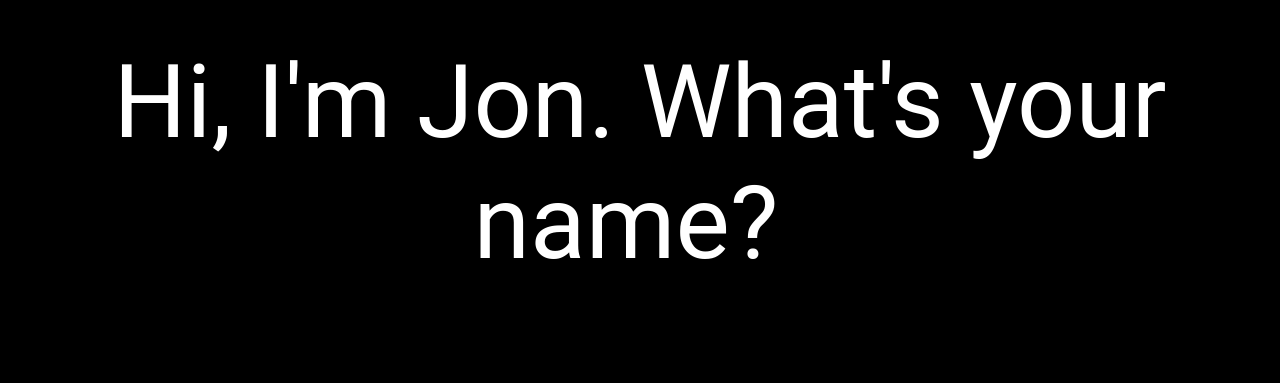
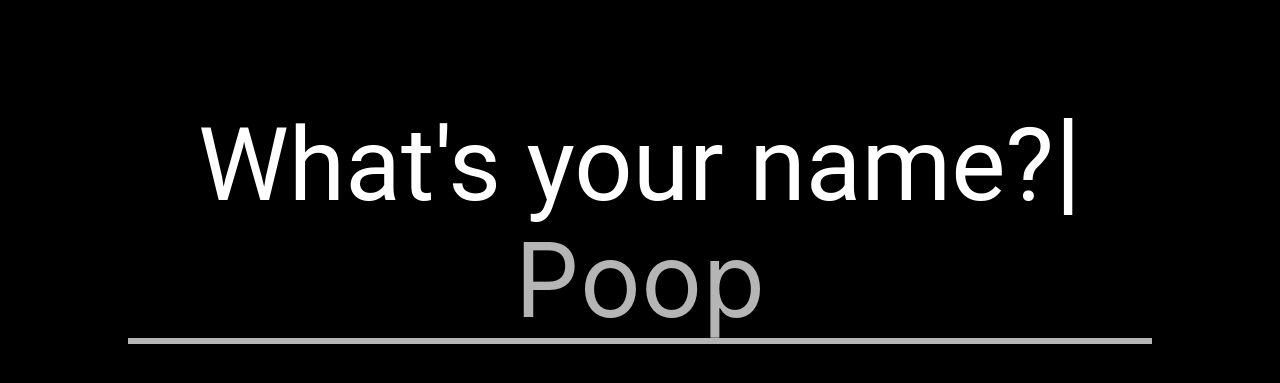
Before and after one commit to jonmpan/react-portfolio, a React (Create React App) app in the folder client/: page /secret in a window 1280 px wide. Shown: the part 207-590 px from the top of the page. Built offline with nearby package versions, Linux system fonts and the light colour scheme.

Commit message:
small fix to secret

```diff
--- a/client/src/pages/Secret/index.js
+++ b/client/src/pages/Secret/index.js
@@ -29,8 +29,10 @@ class Secret extends Component {
       this.el.innerHTML = this.txt;
       var that = this;
       var delta = 200 - Math.random() * 100;
+      // var delta = 125;
       if (this.isDeleting) {
-        delta /= 2;
+        // delta /= 2;
+        delta = 80;
       }
       if (
         !this.isDeleting &&
@@ -40,15 +42,13 @@ class Secret extends Component {
         delta = this.period;
         this.isDeleting = true;
         setTimeout(function() {
-          console.log('pooping');
           that.tick();
         }, delta);
       } else if (this.isDeleting && this.txt === '') {
         this.isDeleting = false;
         this.loopNum++;
-        delta = 500;
+        delta = 600;
         setTimeout(function() {
-          console.log('shooping');
           that.tick();
         }, delta);
       } else if (
@@ -59,7 +59,6 @@ class Secret extends Component {
         callback();
       } else {
         setTimeout(function() {
-          console.log('looping');
           that.tick();
         }, delta);
       }
@@ -70,7 +69,7 @@ class Secret extends Component {
   componentWillMount() {}
 
   componentDidMount() {
-    new this.TxtType(["Hi, I'm Jon. What's your name?"], 1000, () => {
+    new this.TxtType(["Hi, I'm Jon.", "What's your name?"], 1000, () => {
       setTimeout(() => {
         this.setState({ showTextInput: true }, () => {
           console.log('show text input');
@@ -126,13 +125,23 @@ class Secret extends Component {
     } = this.state;
     return (
       <div className="secretContainer">
-        <span className="centerText">
+        <span className="centerText unselectable">
           <span
             className={
-              hideTypewriter ? 'typewriter animated fadeOut' : 'typewriter'
+              hideTypewriter
+                ? 'typewriter animated fadeOut unselectable'
+                : 'typewriter unselectable'
             }
           />
-          <span className={hideTypewriter ? 'cursorGoAway' : 'cursor'}>|</span>
+          <span
+            className={
+              hideTypewriter
+                ? 'cursorGoAway unselectable'
+                : 'cursor unselectable'
+            }
+          >
+            |
+          </span>
         </span>
 
         <div className="inputDiv">
--- a/client/src/pages/Secret/styles.css
+++ b/client/src/pages/Secret/styles.css
@@ -7,6 +7,15 @@
   background-color: black;
   height: 100vh;
   width: 100vw;
+}
+
+.unselectable {
+  -webkit-touch-callout: none;
+  -webkit-user-select: none;
+  -khtml-user-select: none;
+  -moz-user-select: none;
+  -ms-user-select: none;
+  user-select: none;
 }
 
 .centerText {
```
Also changed, not shown: 11 other files (tests, documents, lock files or other folders).
